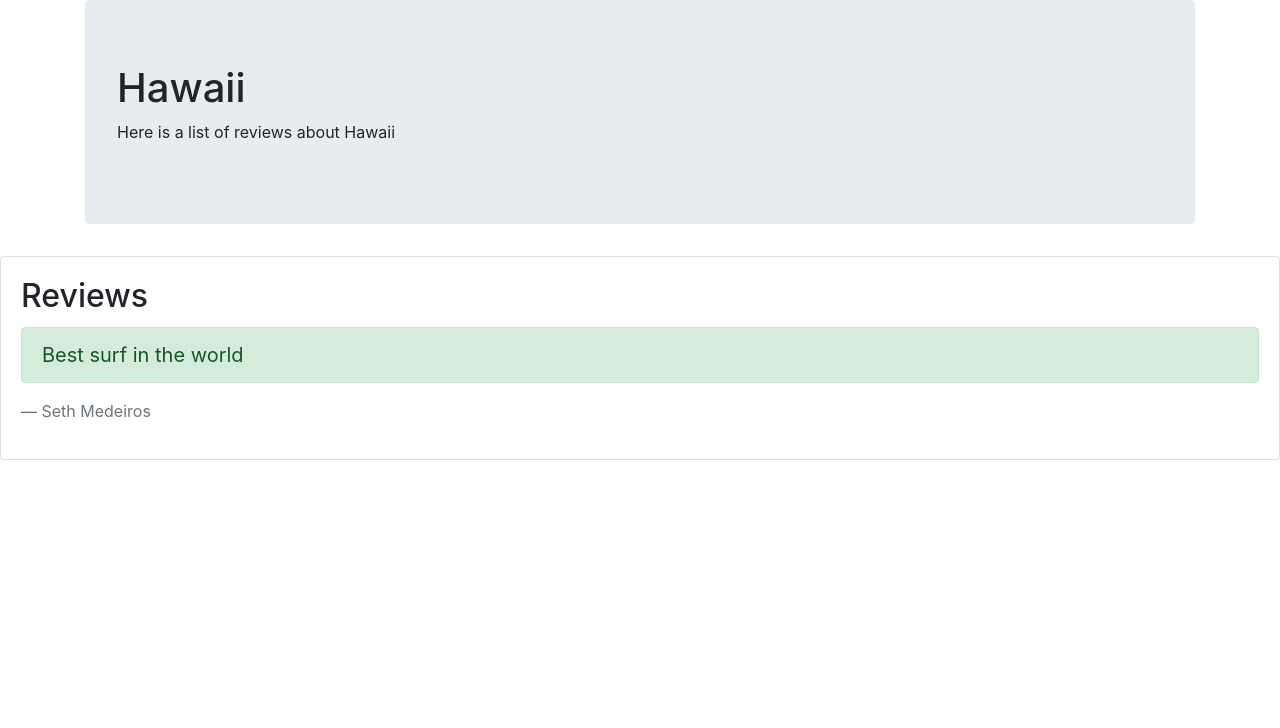
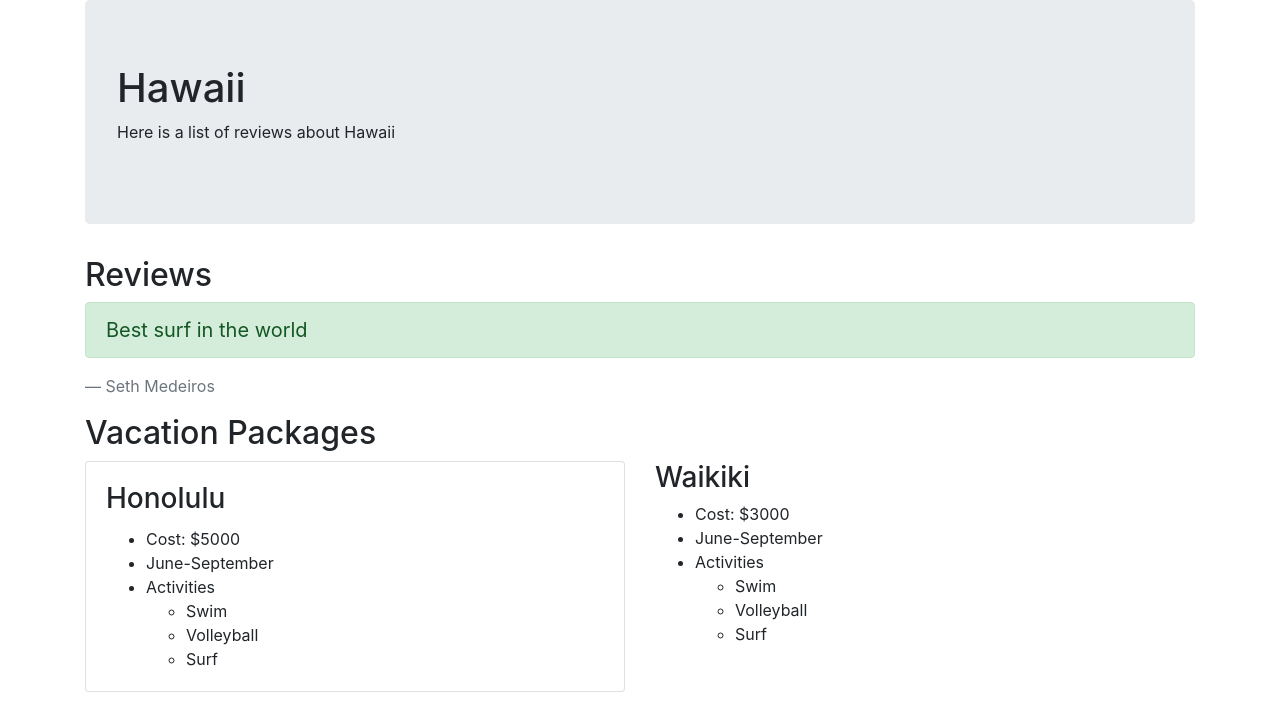
Before and after one commit to Medeirosseth/Vacation-site, a plain HTML site: page index.html in a window 1280 px wide. Drawn offline with Linux system fonts and the light colour scheme.

Commit message:
add grid
Co-authored-by: Min Chang <minchangmhc@gmail.com>
Co-authored-by: SethMedeiros<Medeirosseth@gmail.com>

```diff
--- a/index.html
+++ b/index.html
@@ -13,19 +13,56 @@
 <body>
 
   <div class="container">
+
     <div class="jumbotron">
       <h1>Hawaii</h1>
       <p>Here is a list of reviews about Hawaii</p>
     </div>
+
+    <h2>Reviews</h2>
+    <blockquote class="blockquote">
+      <p class="alert alert-success">Best surf in the world</p>
+      <footer class="blockquote-footer">Seth Medeiros</footer>
+    </blockquote>
+
+
+
+    <h2>Vacation Packages</h2>
+    <div class="row">
+      <div class="col-6">
+        <div class="card">
+    <div class="card-body">
+    <h3 class="card-title">Honolulu</h3>
+      <ul class="card-text">
+        <li>Cost: $5000</li>
+        <li>June-September</li>
+        <li>Activities
+          <ul>
+          <li>Swim</li>
+          <li>Volleyball</li>
+          <li>Surf</li>
+         </ul>
+        </li>
+      </ul>
+    </div>
   </div>
-  <div class="card">
-    <div class="card-body">
-      <h2 class="card-title">Reviews</h2>
-      <blockquote class="blockquote" class="card-text">
-        <p class="alert alert-success">Best surf in the world</p>
-        <footer class="blockquote-footer">Seth Medeiros</footer>
-      </blockquote>
+</div>
+
+  <div class="col-6">
+      <h3>Waikiki</h3>
+      <ul>
+        <li>Cost: $3000</li>
+        <li>June-September</li>
+        <li>Activities
+          <ul>
+          <li>Swim</li>
+          <li>Volleyball</li>
+          <li>Surf</li>
+         </ul>
+        </li>
+      </ul>
     </div>
+  </div>
   </div>
 </body>
 
```
